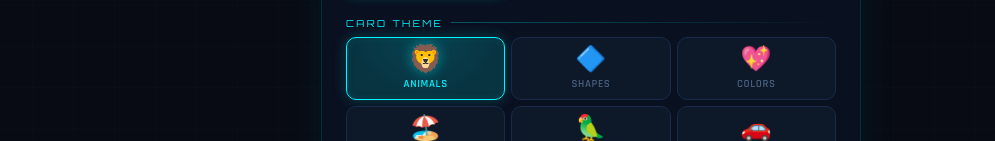
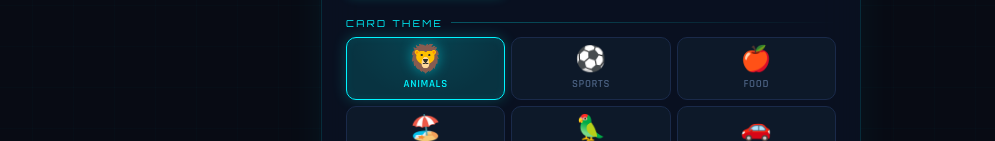
Before and after one commit to Nithyasri-Ramesh/Memory-Matrix, a plain HTML site: page index.html in a window 1280 px wide. Shown: the part 344-485 px from the top of the page, without its empty margins (49-1044 px from the left). Drawn offline with Linux system fonts and the light colour scheme.

Commit message:
Replace Shapes and Colors with Sports and Food

```diff
--- a/index.html
+++ b/index.html
@@ -709,12 +709,12 @@
         <span class="theme-label">Animals</span>
       </div>
       <div class="theme-pill" data-theme="shapes">
-        <span class="theme-icon">🔷</span>
-        <span class="theme-label">Shapes</span>
+        <span class="theme-icon">⚽</span>
+        <span class="theme-label">Sports</span>
       </div>
       <div class="theme-pill" data-theme="colors">
-        <span class="theme-icon">💖</span>
-        <span class="theme-label">Colors</span>
+        <span class="theme-icon">🍎</span>
+        <span class="theme-label">Food</span>
       </div>
       <div class="theme-pill" data-theme="beach">
         <span class="theme-icon">🏖️</span>
@@ -821,23 +821,23 @@
       ]
     },
     shapes: {
-      label: 'Shapes', icon: '🔷',
+      label: 'Sports', icon: '⚽',
       emojis: [
-        '🔷','🔶','🔴','🟢','🟡','🟣','🟠','⚫','⚪','🟤',
-        '🔵','🔺','🔻','💠','🔘','🔲','🔳','▪️','▫️','◾',
-        '◽','◼️','◻️','🟥','🟧','🟨','🟩','🟦','🟪','⬛',
-        '⬜','🔹','🔸','💎','🔗','⭕','❌','✅','❎','🔰',
-        '♾️','🔄','🔃','⚙️','🔑','🗝️','🧩','🎯','🎱','🎰'
+        '⚽','🏀','🏈','⚾','🎾','🏐','🏉','🎱','🏓','🏸',
+        '🥊','🥋','🎯','🪃','🏹','🎣','🤿','🎽','🛹','🛷',
+        '🪁','🏋️','🤸','⛷️','🏄','🚴','🏇','🤺','🥅','🎿',
+        '🛼','🪀','🪄','🎲','🧸','🪆','🎭','🎨','🖼️','🎪',
+        '🎠','🎡','🎢','🎰','🎳','🧩','🎮','🕹️','🎬','🎤'
       ]
     },
     colors: {
-      label: 'Colors', icon: '💖',
+      label: 'Food', icon: '🍎',
       emojis: [
-        '❤️','🧡','💛','💚','💙','💜','🖤','🤍','🤎','💗',
-        '💖','💝','💘','💟','❣️','💔','🌹','🌷','🌸','🌺',
-        '🌻','🌼','🍀','🍁','🍂','🍃','🌿','🌾','🌵','🎋',
-        '🎍','🪴','🌱','🌲','🌳','🌴','🍄','🪷','🫧','🪸',
-        '🎆','🎇','✨','🌟','⭐','💫','🌈','☀️','🌙','⚡'
+        '🍎','🍊','🍋','🍏','🫐','🍇','🍓','🍒','🥝','🍑',
+        '🥭','🍍','🍌','🍉','🍈','🫒','🥑','🍆','🥦','🥬',
+        '🌽','🥕','🧅','🧄','🍄','🍅','🫑','🥒','🥗','🌶️',
+        '🍰','🎂','🧁','🍩','🍪','🍫','🍬','🍭','🍮','🧃',
+        '🧇','🥞','🧈','🍳','🥚','🧀','🥨','🥐','🥖','🍞'
       ]
     },
     beach: {
```
